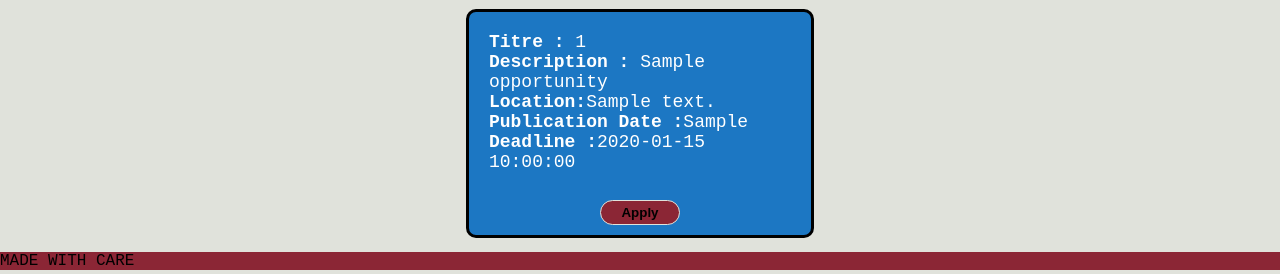
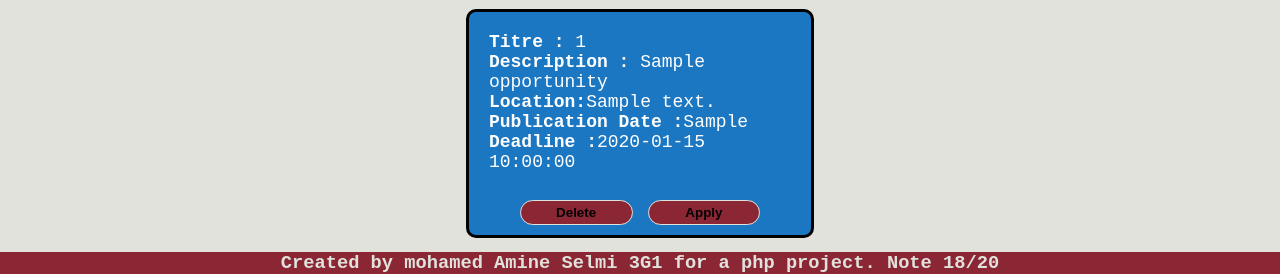
Before and after one commit to Mohamed-Selmi/PHPproject, a PHP site: page /opportunities.php in a window 1280 px wide. Shown: the part 545-819 px from the top of the page. Run offline with PHP 8.4, Linux system fonts and the light colour scheme; the visitor is signed in with stand-in values (Sample User, id 1); tables that the repository leaves empty or names only in its code hold one stand-in row (values such as "Sample post").

Commit message:
last final commit

```diff
--- a/index.php
+++ b/index.php
@@ -81,7 +81,7 @@ $id = $_SESSION['id'];
 </div>
 </div>
 
-<div class="footer"><p> MADE WITH CARE</p>
+<div class="footer"> <h3> Created by mohamed Amine Selmi 3G1 for a php project. Note 18/20</h3>
 </div>
 </body>
 </html>
--- a/login.php
+++ b/login.php
@@ -58,7 +58,7 @@
 }
 ?>
 </div>
- <div class="footer"><p> MADE WITH CARE</p>
+ <div class="footer"><h3> Created by mohamed Amine Selmi 3G1 for a php project. Note 18/20</h3>
  </div>
 </body>
 </html>
--- a/opportunities.php
+++ b/opportunities.php
@@ -87,6 +87,30 @@ $id = $_SESSION['id'];
     <?php
     include("config.php");
 
+    if (isset($_POST['search']))
+    {   $titre=$_POST['titre'];
+        $req = "SELECT * FROM opportunities WHERE title LIKE '%$titre%'";
+    }
+    else {$req = "SELECT * FROM opportunities"; }
+        $res=mysqli_query($c,$req);
+        while ($l=mysqli_fetch_array($res)){
+            echo "<div class='fetchdiv'>
+            <ul style='display:flex; flex-direction:column; align-items:flex-start; padding:10px;'>
+            <li><strong>Titre :</strong> $l[2] </li>
+            <li> <strong>Description : </strong> $l[3]</li>
+            <li><strong>Location:</strong>$l[4]</li>
+            <li><strong>Publication Date :</strong>$l[5]</li>
+             <li><strong>Deadline :</strong>$l[6]</li>
+            </ul>
+            <form class='buttonsForm'  action='' method='POST'>
+            <input type='hidden' name='idopp' value='$l[0]'>
+            <input class='submit'  type='submit' value='Delete' name='delete'>
+            <input class='submit'  type='submit' value='Apply' name='apply'> </form>
+
+            </div>";
+
+        }
+
     if (isset($_POST['ok']))
     {   $org=$_POST['org'];
         $title=$_POST['title'];
@@ -96,39 +120,39 @@ $id = $_SESSION['id'];
         $endDate=$_POST['date_fin'];
         $opp="INSERT INTO `opportunities` (`opportunity_id`, `org_id`, `title`,`description`,`location`,`start_date`,`end_date`) VALUES (NULL, '$org','$title', '$desc','$location','$startDate','$endDate');";
         $resy=mysqli_query($c,$opp);
-        header("refresh:0");
+        echo "<script>
+        window.location.href = 'opportunities.php'; // Redirect to the same page
+      </script>";
     }
-    $req="select * from opportunities";
-    $res=mysqli_query($c,$req);
-    while ($l=mysqli_fetch_array($res)){
-        echo "<div class='fetchdiv'>
-        <ul style='display:flex; flex-direction:column; align-items:flex-start; padding:10px;'>
-        <li><strong>Titre :</strong> $l[2] </li>
-        <li> <strong>Description : </strong> $l[3]</li>
-        <li><strong>Location:</strong>$l[4]</li>
-        <li><strong>Publication Date :</strong>$l[5]</li>
-         <li><strong>Deadline :</strong>$l[6]</li>
-        </ul>
-        <form class='buttonsForm'  action='' method='POST'>
-        <input type='hidden' name='idopp' value='$l[0]'>
 
-        <input class='submit'  type='submit' value='Apply' name='apply'></form>
 
-        </div>";
-
-    }
     if (isset($_POST['apply']))
     {   $oppid=$_POST['idopp'];
         $datesystem=date("Y/m/d");
         $app="INSERT INTO `applications` (`app_id`, `user_id`, `opportunity_id`, `applied_on`) VALUES (NULL, '$id',$oppid, '$datesystem');";
         $resx=mysqli_query($c,$app);
     }
+    if (isset($_POST['delete']))
+    {   $oppid=$_POST['idopp'];
+        $reqx = "DELETE o FROM opportunities o
+        JOIN organization org ON o.org_id = org.org_id
+        WHERE o.opportunity_id = '$oppid'
+        AND org.email = (SELECT email FROM user WHERE id = '$id')";
+        $resx=mysqli_query($c,$reqx);
+        if (!$resx) {
+            die("Error deleting opportunity: " . mysqli_error($c));
+        }
+        echo "<script>
+        window.location.href = 'opportunities.php'; // Redirect to the same page
+      </script>";
+
+    }
     mysqli_close($c);
     ?>
     </div>
     </div>
 
-    <div class="footer"><p> MADE WITH CARE</p>
+    <div class="footer"><h3> Created by mohamed Amine Selmi 3G1 for a php project. Note 18/20</h3>
         </div>
 </body>
 
--- a/register.php
+++ b/register.php
@@ -53,7 +53,7 @@ mysqli_close($c);
 
 }
   ?>
-   <div class="footer"><p> MADE WITH CARE</p>
+   <div class="footer"> <h3> Created by mohamed Amine Selmi 3G1 for a php project. Note 18/20</h3>
    </div>
 </body>
 </html>
--- a/scripts.js
+++ b/scripts.js
@@ -7,19 +7,29 @@ const searchbar=document.querySelector(".search_bar");
   function generateInput(){
 
     if (numberOfClicks===0){
+    const form=document.createElement("form")
+    form.method="POST"
+    form.setAttribute("class","searchForm")
+    form.setAttribute("style","all:unset")
+    const Titre=document.createElement("input");
+    Titre.name="titre";
+    Titre.type="text";
     const input=document.createElement("input");
     input.name="search";
-    input.type="text";
-    input.value="aaaaa";
-    searchbar.appendChild(input);
+    input.type="submit";
+    input.value="Search";
+    form.appendChild(Titre);
+    form.appendChild(input);
+
+    searchbar.appendChild(form);
     numberOfClicks=1;
-    console.log("aa")
+
 
     }
     else{
-        const input=document.querySelector("input");
-       input.remove();
-       console.log("aa")
+        const form=document.querySelector(".searchForm");
+        form.remove();
+        window.location.href = window.location.href;
        numberOfClicks=0;
     }
   }
--- a/style/style.css
+++ b/style/style.css
@@ -60,6 +60,7 @@ form{
     gap:16px;
     max-height:30%;
     margin-bottom:auto;
+
 }
 ul{
     list-style-type: none;
@@ -127,7 +128,12 @@ a :hover{
 .footer{
     margin-top:auto;
     background-color: #8B2635;
-    max-height: 10%;
+    max-height: 15%;
+    color:#E0E2DB;
+    font-weight: bold;
+    display: flex;
+    justify-content: center;
+
 }
 .button{
     background-color: #1C77C3;
@@ -153,7 +159,7 @@ h2{
 .submit{
     background-color: #8B2635;
     font-weight: bold;
-    width:50%;
+    width:35%;
 
     border-radius: 15px;
     align-self: center;
@@ -161,12 +167,14 @@ h2{
     border:1px solid #E0E2DB;
 }
 .buttonsForm{
+
     all: unset;
     align-self:center;
-    width:50%;
+    width:100%;
     height:25px;
      display:flex;
     justify-content:center;
+    gap:15px;
 }
 .stories{
     margin:auto;
```
Also changed, not shown: applications.php (+14 -4 lines), organizations.php (+15 -5 lines).
